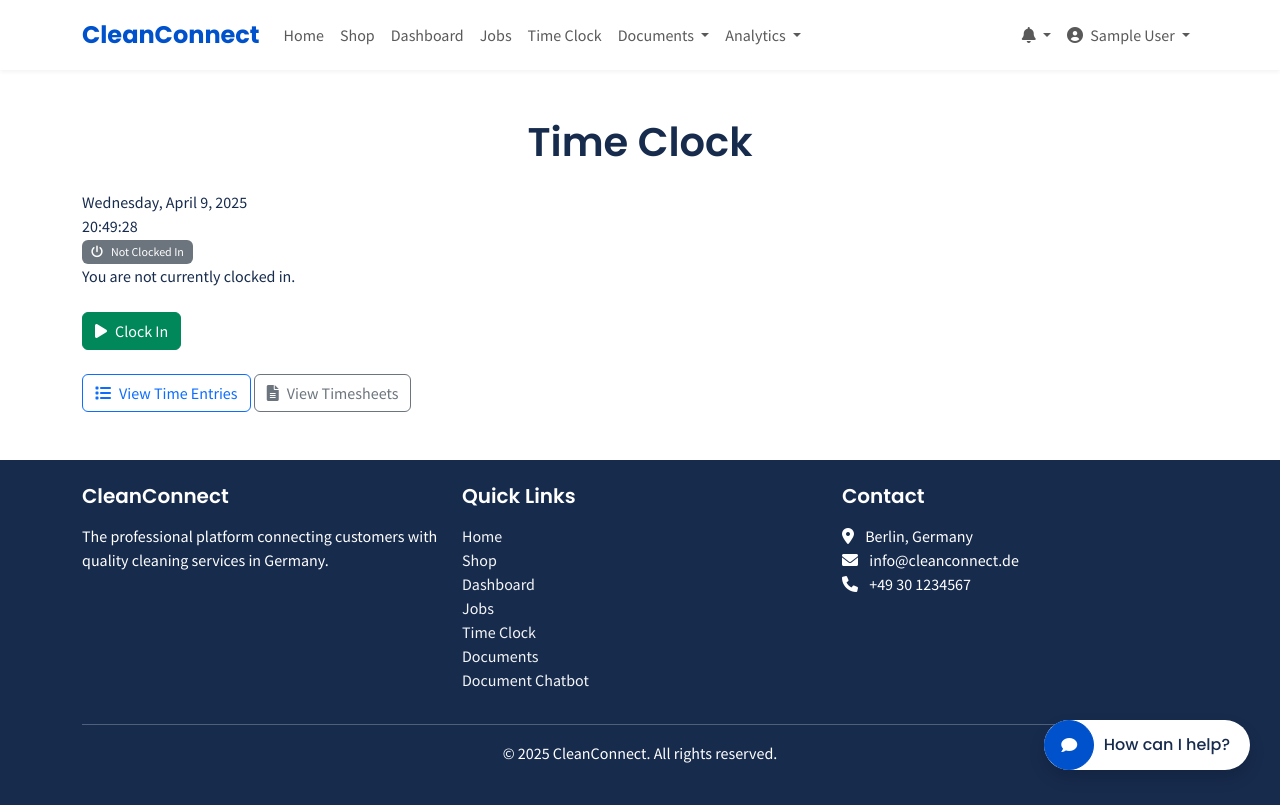
After one commit to Geronimo1975/Cleaning_management, a Django app: page /timetracking/clock/ in a window 1280 px wide. The commit adds this page. Run offline with Django 4.2, Linux system fonts and the light colour scheme; the visitor is signed in with stand-in values (Sample User, id 1); data that the repository does not hold is empty; some libraries are stand-ins or nearby versions.

Commit message:
Add time clock feature for cleaners.
Replit-Commit-Author: Agent
Replit-Commit-Session-Id: 8bc872b8-21e8-493d-8334-5675b5030a91
Replit-Commit-Screenshot-Url: https://storage.googleapis.com/screenshot-production-us-central1/4569841d-8087-40e8-80fd-05628bd2831e/259beaee-3ce9-4e1e-98d2-62a55de87e59.jpg

```diff
--- a/cleaningservices/templates/base.html
+++ b/cleaningservices/templates/base.html
@@ -46,6 +46,10 @@
 
                         <li class="nav-item">
                             <a class="nav-link" href="{% url 'job_list' %}">Jobs</a>
+                        </li>
+
+                        <li class="nav-item">
+                            <a class="nav-link" href="{% url 'timetracking:time_clock' %}">Time Clock</a>
                         </li>
 
                         <li class="nav-item dropdown">
@@ -189,6 +193,7 @@
                         {% if user.is_authenticated %}
                             <li><a href="{% url 'dashboard' %}">Dashboard</a></li>
                             <li><a href="{% url 'job_list' %}">Jobs</a></li>
+                            <li><a href="{% url 'timetracking:time_clock' %}">Time Clock</a></li>
                             <li><a href="{% url 'documents:document_list' %}">Documents</a></li>
                             <li><a href="{% url 'documents:chatbot' %}">Document Chatbot</a></li>
                         {% else %}
--- /dev/null
+++ b/cleaningservices/templates/timetracking/time_clock.html
@@ -0,0 +1,180 @@
+{% extends 'base.html' %}
+{% load static %}
+
+{% block title %}Time Clock{% endblock %}
+
+{% block extra_head %}
+<style>
+    .clock-container {
+        text-align: center;
+        margin: 50px auto;
+        max-width: 600px;
+    }
+    .time-display {
+        font-size: 3.5rem;
+        font-weight: bold;
+        margin: 20px 0;
+        font-family: monospace;
+    }
+    .date-display {
+        font-size: 1.5rem;
+        margin-bottom: 30px;
+        color: #555;
+    }
+    .btn-clock {
+        padding: 15px 40px;
+        font-size: 1.25rem;
+        margin: 10px;
+    }
+    .status-badge {
+        font-size: 1.2rem;
+        padding: 0.5rem 1rem;
+        margin-bottom: 20px;
+        display: inline-block;
+    }
+    .current-status {
+        margin: 20px 0;
+        padding: 15px;
+        background-color: #f8f9fa;
+        border-radius: 8px;
+        border: 1px solid #dee2e6;
+    }
+    .timer {
+        font-size: 2rem;
+        font-weight: bold;
+        text-align: center;
+        margin: 15px 0;
+        font-family: monospace;
+    }
+</style>
+{% endblock %}
+
+{% block content %}
+<div class="container py-4">
+    <h1 class="text-center mb-4">Time Clock</h1>
+
+    <div class="clock-container">
+        <div class="date-display" id="date-display">Loading date...</div>
+        <div class="time-display" id="time-display">00:00:00</div>
+
+        <div class="current-status">
+            {% if active_entry %}
+                <span class="badge bg-{% if active_entry.is_on_break %}warning text-dark{% else %}success{% endif %} status-badge">
+                    {% if active_entry.is_on_break %}
+                        <i class="fas fa-coffee me-2"></i>On Break
+                    {% else %}
+                        <i class="fas fa-clock me-2"></i>Clocked In
+                    {% endif %}
+                </span>
+
+                <p>Clocked in at: <strong>{{ active_entry.clock_in_time|date:"F j, Y - H:i" }}</strong></p>
+
+                {% if active_entry.is_on_break %}
+                <p>Break started at: <strong>{{ active_entry.break_start_time|date:"H:i" }}</strong></p>
+                {% endif %}
+
+                <div class="mt-3 mb-3">
+                    <h5>Current Session Duration</h5>
+                    <div class="timer" id="duration-timer">00:00:00</div>
+                </div>
+
+                <div class="d-flex justify-content-center">
+                    {% if active_entry.is_on_break %}
+                        <a href="{% url 'timetracking:break_end' %}" class="btn btn-info btn-clock">
+                            <i class="fas fa-check me-2"></i>End Break
+                        </a>
+                    {% else %}
+                        <a href="{% url 'timetracking:break_start' %}" class="btn btn-warning text-dark btn-clock">
+                            <i class="fas fa-coffee me-2"></i>Start Break
+                        </a>
+                    {% endif %}
+
+                    <a href="{% url 'timetracking:clock_out' %}" class="btn btn-danger btn-clock">
+                        <i class="fas fa-stop me-2"></i>Clock Out
+                    </a>
+                </div>
+            {% else %}
+                <span class="badge bg-secondary status-badge">
+                    <i class="fas fa-power-off me-2"></i>Not Clocked In
+                </span>
+
+                <p class="mb-4">You are not currently clocked in.</p>
+
+                <a href="{% url 'timetracking:clock_in' %}" class="btn btn-success btn-clock">
+                    <i class="fas fa-play me-2"></i>Clock In
+                </a>
+            {% endif %}
+        </div>
+
+        <div class="mt-4">
+            <a href="{% url 'timetracking:entry_list' %}" class="btn btn-outline-primary">
+                <i class="fas fa-list me-2"></i>View Time Entries
+            </a>
+
+            <a href="{% url 'timetracking:timesheet_list' %}" class="btn btn-outline-secondary">
+                <i class="fas fa-file-alt me-2"></i>View Timesheets
+            </a>
+        </div>
+    </div>
+</div>
+{% endblock %}
+
+{% block extra_js %}
+<script>
+    // Update the clock display
+    function updateClock() {
+        const now = new Date();
+
+        // Update time
+        const hours = String(now.getHours()).padStart(2, '0');
+        const minutes = String(now.getMinutes()).padStart(2, '0');
+        const seconds = String(now.getSeconds()).padStart(2, '0');
+        document.getElementById('time-display').textContent = `${hours}:${minutes}:${seconds}`;
+
+        // Update date
+        const options = { weekday: 'long', year: 'numeric', month: 'long', day: 'numeric' };
+        document.getElementById('date-display').textContent = now.toLocaleDateString(undefined, options);
+    }
+
+    // Update clock every second
+    setInterval(updateClock, 1000);
+    updateClock(); // Initial update
+
+    {% if active_entry %}
+    // Update the timer display for active entry
+    function updateTimer() {
+        const clockInTime = new Date("{{ active_entry.clock_in_time|date:'c' }}");
+        const now = new Date();
+        let diff = Math.floor((now - clockInTime) / 1000); // difference in seconds
+
+        // Subtract break duration if any
+        const breakDurationMinutes = {{ active_entry.break_duration_minutes|default:"0" }};
+        diff -= breakDurationMinutes * 60;
+
+        // If on break, don't count current break time
+        {% if active_entry.is_on_break %}
+        const breakStartTime = new Date("{{ active_entry.break_start_time|date:'c' }}");
+        const breakDiff = Math.floor((now - breakStartTime) / 1000);
+        diff -= breakDiff;
+        {% endif %}
+
+        // Format the time
+        const hours = Math.floor(diff / 3600);
+        diff %= 3600;
+        const minutes = Math.floor(diff / 60);
+        const seconds = diff % 60;
+
+        const timerDisplay =
+            String(hours).padStart(2, '0') + ':' +
+            String(minutes).padStart(2, '0') + ':' +
+            String(seconds).padStart(2, '0');
+
+        document.getElementById('duration-timer').textContent = timerDisplay;
+    }
+
+    // Update timer every second
+    setInterval(updateTimer, 1000);
+    updateTimer(); // Initial update
+    {% endif %}
+</script>
+{% endblock %}
--- a/cleaningservices/timetracking/urls.py
+++ b/cleaningservices/timetracking/urls.py
@@ -5,7 +5,7 @@ app_name = 'timetracking'
 
 urlpatterns = [
     # Time entry management
-    path('', views.time_entry_list_view, name='list'),
+    path('', views.time_clock_view, name='list'),  # Changed to time_clock_view
     path('entries/', views.time_entry_list_view, name='entry_list'),
     path('entries/create/', views.create_time_entry_view, name='create_entry'),
     path('entries/select-cleaner/', views.select_cleaner_view, name='select_cleaner'),
@@ -15,6 +15,7 @@ urlpatterns = [
     path('entries/<int:entry_id>/verify/', views.verify_time_entry_view, name='verify_entry'),
 
     # Time clock operations
+    path('clock/', views.time_clock_view, name='time_clock'),
     path('clock-in/', views.clock_in_view, name='clock_in'),
     path('clock-out/', views.clock_out_view, name='clock_out'),
     path('break-start/', views.break_start_view, name='break_start'),
--- a/cleaningservices/timetracking/views.py
+++ b/cleaningservices/timetracking/views.py
@@ -28,6 +28,30 @@ def get_company_profile(user):
     if hasattr(user, 'company_profile'):
         return user.company_profile
     return None
+
+
+@login_required
+def time_clock_view(request):
+    """Simple view for time clock functionality."""
+    cleaner_profile = get_cleaner_profile(request.user)
+
+    # Get current active entry if any
+    active_entry = None
+    if cleaner_profile:
+        try:
+            active_entry = TimeEntry.objects.get(cleaner=cleaner_profile, is_active=True)
+        except (TimeEntry.DoesNotExist, TimeEntry.MultipleObjectsReturned):
+            # Handle case of no active entry or multiple active entries (should not happen)
+            pass
+
+    context = {
+        'title': 'Time Clock',
+        'section': 'timetracking',
+        'active_entry': active_entry,
+        'is_cleaner': cleaner_profile is not None,
+    }
+
+    return render(request, 'timetracking/time_clock.html', context)
 
 
 # Time entry management views
@@ -330,7 +354,7 @@ def clock_in_view(request):
     active_entry = TimeEntry.objects.filter(cleaner=cleaner_profile, is_active=True).first()
     if active_entry:
         messages.warning(request, 'You are already clocked in.')
-        return redirect('timetracking:list')
+        return redirect('timetracking:time_clock')
 
     # Process the clock in
     if request.method == 'POST':
@@ -352,7 +376,7 @@ def clock_in_view(request):
         entry.save()
 
         messages.success(request, 'Successfully clocked in.')
-        return redirect('timetracking:list')
+        return redirect('timetracking:time_clock')
 
     context = {
         'title': 'Clock In',
@@ -369,14 +393,14 @@ def clock_out_view(request):
 
     if not cleaner_profile:
         messages.error(request, 'Only cleaners can clock out.')
-        return redirect('timetracking:list')
+        return redirect('timetracking:time_clock')
 
     # Get active time entry
     try:
         active_entry = TimeEntry.objects.get(cleaner=cleaner_profile, is_active=True)
     except TimeEntry.DoesNotExist:
         messages.warning(request, 'You are not currently clocked in.')
-        return redirect('timetracking:list')
+        return redirect('timetracking:time_clock')
     except TimeEntry.MultipleObjectsReturned:
         # Handle rare case of multiple active entries
         active_entries = TimeEntry.objects.filter(cleaner=cleaner_profile, is_active=True)
@@ -400,7 +424,7 @@ def clock_out_view(request):
         )
 
         messages.success(request, 'Successfully clocked out.')
-        return redirect('timetracking:list')
+        return redirect('timetracking:time_clock')
 
     context = {
         'title': 'Clock Out',
@@ -418,25 +442,25 @@ def break_start_view(request):
 
     if not cleaner_profile:
         messages.error(request, 'Only cleaners can start breaks.')
-        return redirect('timetracking:list')
+        return redirect('timetracking:time_clock')
 
     # Get active time entry
     try:
         active_entry = TimeEntry.objects.get(cleaner=cleaner_profile, is_active=True)
     except TimeEntry.DoesNotExist:
         messages.warning(request, 'You are not currently clocked in.')
-        return redirect('timetracking:list')
+        return redirect('timetracking:time_clock')
 
     # Check if already on break
     if active_entry.is_on_break():
         messages.warning(request, 'You are already on a break.')
-        return redirect('timetracking:list')
+        return redirect('timetracking:time_clock')
 
     # Start the break
     active_entry.start_break()
 
     messages.success(request, 'Break started.')
-    return redirect('timetracking:list')
+    return redirect('timetracking:time_clock')
 
 
 @login_required
@@ -446,25 +470,25 @@ def break_end_view(request):
 
     if not cleaner_profile:
         messages.error(request, 'Only cleaners can end breaks.')
-        return redirect('timetracking:list')
+        return redirect('timetracking:time_clock')
 
     # Get active time entry
     try:
         active_entry = TimeEntry.objects.get(cleaner=cleaner_profile, is_active=True)
     except TimeEntry.DoesNotExist:
         messages.warning(request, 'You are not currently clocked in.')
-        return redirect('timetracking:list')
+        return redirect('timetracking:time_clock')
 
     # Check if on break
     if not active_entry.is_on_break():
         messages.warning(request, 'You are not currently on a break.')
-        return redirect('timetracking:list')
+        return redirect('timetracking:time_clock')
 
     # End the break
     active_entry.end_break()
 
     messages.success(request, 'Break ended.')
-    return redirect('timetracking:list')
+    return redirect('timetracking:time_clock')
 
 
 # Timesheet management
```
Also changed, not shown: attached_assets/Screenshot 2025-04-09 at 22.39.34.png (added).
